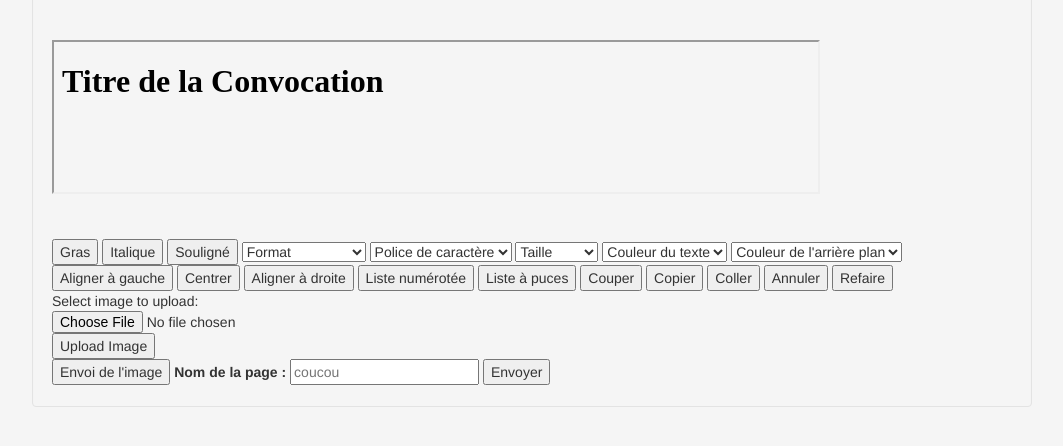
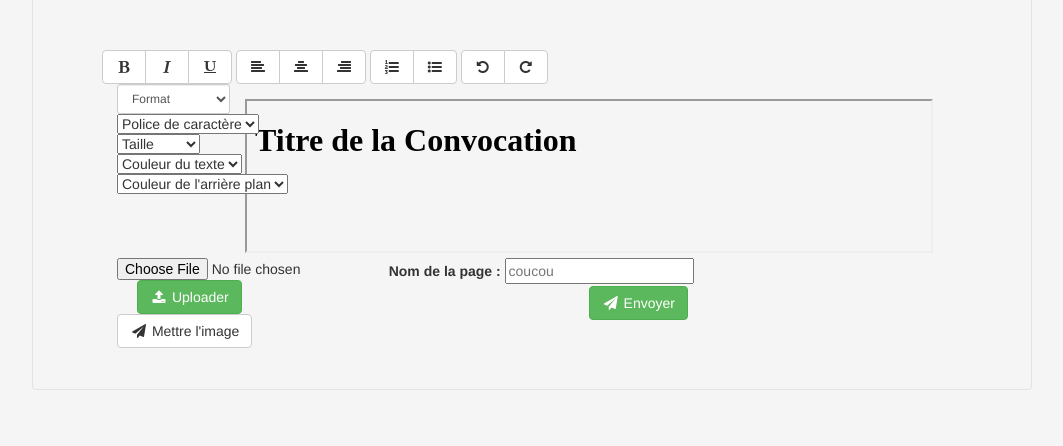
Before and after one commit to Ithrynluin/gestion_js, a PHP site: page /creation.php in a window 1280 px wide; the page is wider, and only the part inside the window is pictured. Shown: the part 82-528 px from the top of that part, without its empty margins (108-1171 px from the left). Run offline with PHP 8.4, Linux system fonts and the light colour scheme.

Commit message:
Ajout dernières modifs wordpress

```diff
--- a/creation.php
+++ b/creation.php
@@ -11,16 +11,34 @@ require_once("include/header.inc.php");
 <?php
     require_once("include/menu.inc.php");
 ?>
-		<br />
-		<!-- Iframe permet la saisie et l'interprétation du HTML  -->
-		<iframe id="editor" src="template.php" style="width: 80%;height: 200%;"> </iframe>
-		<br /><br />
-		<br />
+		<div style="margin:50px;">
+			<div class="btn-group" role="group" aria-label="1">
+			  	<button type="button" class="btn btn-default" onclick="formatDoc('bold');"><span class="fa fa-fw fa-bold"></span></button>
+			 	<button type="button" class="btn btn-default" onclick="formatDoc('italic');"><span class="fa fa-fw fa-italic"></span></button>
+				<button type="button" class="btn btn-default" onclick="formatDoc('underline');"><span class="fa fa-fw fa-underline"></span></button>
+			</div>
 
-		<button onclick="formatDoc('bold');">Gras</button>
-		<button onclick="formatDoc('italic');">Italique</button>
-		<button onclick="formatDoc('underline');">Souligné</button>
-		<select onchange="formatDoc('formatblock',this[this.selectedIndex].value);">
+
+
+			<div class="btn-group" role="group" aria-label="2">
+			  	<button type="button" class="btn btn-default" onclick="formatDoc('justifyleft');"><span class="fa fa-fw fa-align-left"></span></button>
+				<button type="button" class="btn btn-default" onclick="formatDoc('justifycenter');"><span class="fa fa-fw fa-align-center"></span></button>
+				<button type="button" class="btn btn-default" onclick="formatDoc('justifyright');"><span class="fa fa-fw fa-align-right"></span></button>
+			</div>
+
+			<div class="btn-group" role="group" aria-label="3">
+				<button type="button" class="btn btn-default" onclick="formatDoc('insertorderedlist');"><span class="fa fa-fw fa-list-ol"></span></button>
+				<button type="button" class="btn btn-default" onclick="formatDoc('insertunorderedlist');"><span class="fa fa-fw fa-list-ul"></span></button>
+			</div>
+
+			<div class="btn-group" role="group" aria-label="5">
+				<button type="button" class="btn btn-default" onclick="formatDoc('undo');"><span class="fa fa-fw fa-undo"></span></button>
+				<button type="button" class="btn btn-default" onclick="formatDoc('redo');"><span class="fa fa-fw fa-repeat"></span></button>
+			</div>
+
+			<div class="form-group form-group-sm">
+				<div class="col-xs-2">
+					<select class="form-control" onchange="formatDoc('formatblock',this[this.selectedIndex].value);">
 						<option selected>Format</option>
 						<option value="h1">Titre 1 &lt;h1&gt;</option>
 						<option value="h2">Titre 2 &lt;h2&gt;</option>
@@ -56,29 +74,28 @@ require_once("include/header.inc.php");
 					</select>
 					<select onchange="formatDoc('backcolor',this[this.selectedIndex].value);">
 						<option class="heading" selected>Couleur de l'arrière plan</option>
-			<option value="red">Rouge</option>
+						<option value="red">rouge</option>
 						<option value="green">Vert</option>
 						<option value="black">Noir</option>
 						<option value="white">Blanc</option>
 					</select>
-		<button onclick="formatDoc('justifyleft');">Aligner à gauche</button>
-		<button onclick="formatDoc('justifycenter');">Centrer</button>
-		<button onclick="formatDoc('justifyright');">Aligner à droite</button>
-		<button onclick="formatDoc('insertorderedlist');">Liste numérotée</button>
-		<button onclick="formatDoc('insertunorderedlist');">Liste à puces</button>
-		<button onclick="formatDoc('cut');">Couper</button>
-		<button onclick="formatDoc('copy');">Copier</button>
-		<button onclick="formatDoc('paste');">Coller</button>
-		<button onclick="formatDoc('undo');">Annuler</button>
-		<button onclick="formatDoc('redo');">Refaire</button>
-		<!-- Upload d'image -->
-		<form action="#" method="post" enctype="multipart/form-data">
-    		Select image to upload:
-    		<input type="file" name="fileToUpload" id="fileToUpload">
-    		<input type="submit" value="Upload Image" name="submit">
+				</div>
+			</div>
+
+			<!-- Iframe permet la saisie et l'interprétation du HTML  -->
+			<iframe id="editor" src="template.php" style="width: 80%;height: 200%;"> </iframe>
+			<form class="form-horizontal" action="#" method="post" enctype="multipart/form-data">
+	    		<div  class="col-xs-4">
+	    			<input type="file" name="fileToUpload" id="fileToUpload" class="filestyle">
+					<button type="submit" class="btn btn-success" style="margin-left:20px;"><i class="fa fa-fw fa-upload"></i> Uploader</button>
+					<div class="btn-group" role="group" aria-label="5">
+						<button title="Mettre image" type="button" class="btn btn-default" onclick="formatDoc('insertImage','upload/<?php if(isset($_FILES["fileToUpload"])){echo basename( $_FILES["fileToUpload"]["name"]);} ?>');">
+							<i class="fa fa-fw fa-send"></i> Mettre l'image
+						</button>
+					</div>
+				</div>
  			</form>
-		<!-- Envoi de l'image -->
-		<button onclick="formatDoc('insertImage','upload/<?php if(isset($_FILES["fileToUpload"])){echo basename( $_FILES["fileToUpload"]["name"]);} ?>');">Envoi de l'image</button><?php
+<?php
  	if(isset($_FILES["fileToUpload"])){
 		$target_dir = "upload/";
 		$target_file = $target_dir . basename($_FILES["fileToUpload"]["name"]);
@@ -126,7 +143,9 @@ require_once("include/header.inc.php");
 ?>
 		<label for="nomPage">Nom de la page : </label>
 		<input name="nomPage" id="nom" type="text" placeholder="coucou" required />
-		<button onclick="creerPage();">Envoyer</button>
+		<div class="btn-group" role="group" aria-label="5">
+			<button style="margin-left:200px;" type="button" class="btn btn-success" onclick="creerPage();"><span class="fa fa-fw fa-send"></span> Envoyer</button>
+		</div>
 		</form>
 	</body>
 </html>
```
Also changed, not shown: js/bootstrap-filestyle.js (added). Lines whose indentation alone changed are shown as unchanged.
